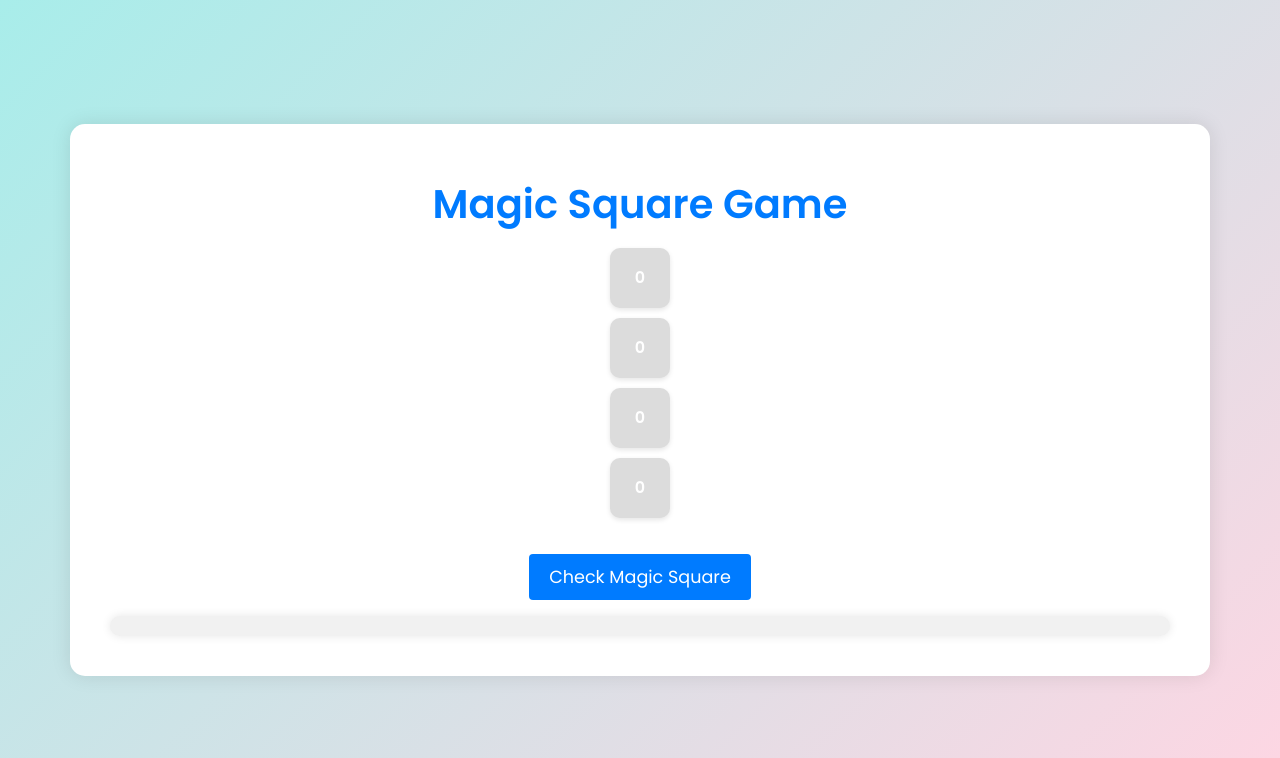
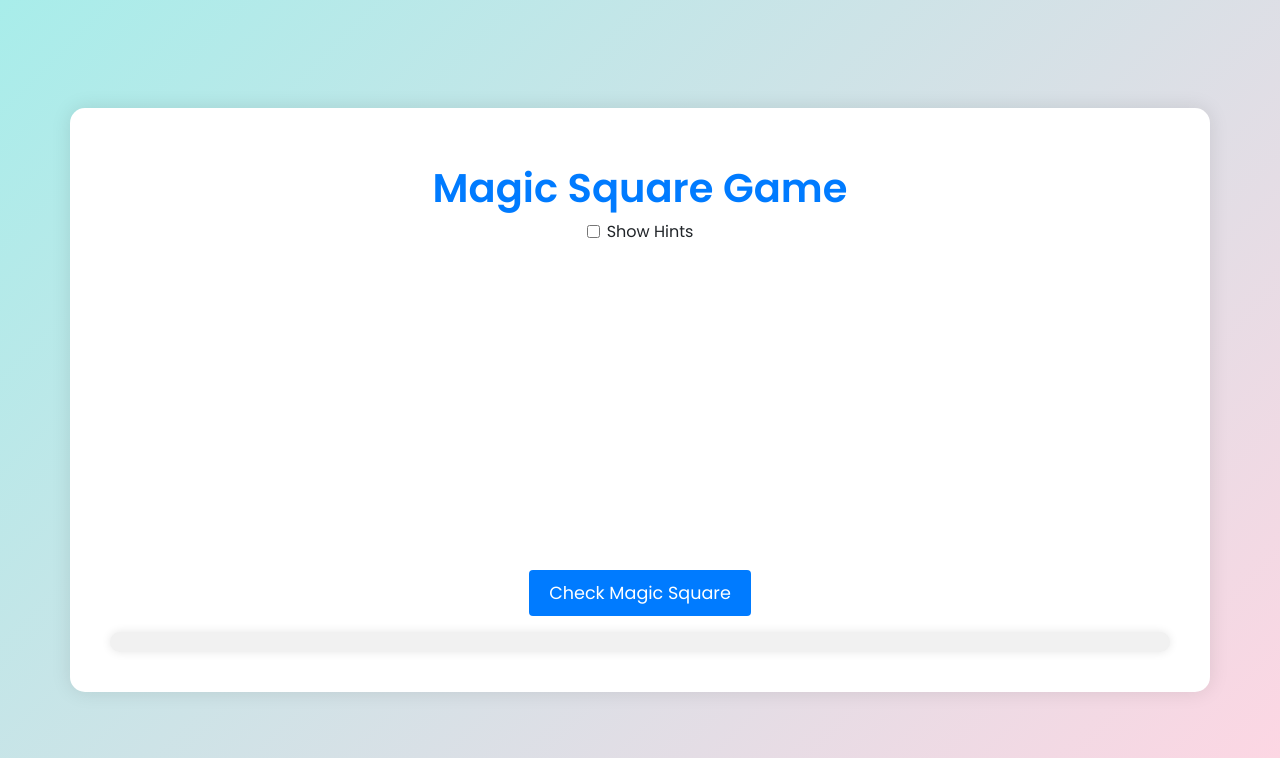
Before and after one commit to Shengkai-Simon/MagicSquarePython, a Flask app: template templates/magic_square.html in a window 1280 px wide. Shown: the top 758 px of the page. Run offline with Flask 3, Linux system fonts and the light colour scheme; the template is opened without the code that fills it, so the values that code supplies are empty; some libraries are stand-ins or nearby versions.

Commit message:
Add a checkbox to provide a control hint

```diff
--- a/templates/magic_square.html
+++ b/templates/magic_square.html
@@ -99,24 +99,36 @@
             font-weight: bold;
             border-radius: 10px;
             box-shadow: 0px 2px 5px rgba(0, 0, 0, 0.1);
+            transition: visibility 0.2s ease, opacity 0.2s ease;
+        }
+
+        .hidden {
+            visibility: hidden;
+            opacity: 0;
         }
     </style>
 </head>
 <body>
 <div class="container">
     <h1 class="text-center mt-3">Magic Square Game</h1>
+
+    <div class="form-check form-switch text-center mb-3">
+        <input class="form-check-input" type="checkbox" id="toggleHints" onclick="toggleHints()">
+        <label class="form-check-label" for="toggleHints">Show Hints</label>
+    </div>
+
     <div id="magic-square-container" class="magic-square-container"
          style="grid-template-columns: repeat( {{grid_columns}}, 60px);">
         <!-- Top row sums -->
-        <div class="sum-cell" id="diag-sum-1">0</div>
+        <div class="sum-cell hidden" id="diag-sum-1">0</div>
         {% for col in range(magic_square|length) %}
-            <div class="sum-cell" id="col-sum-{{ col }}">0</div>
+            <div class="sum-cell hidden" id="col-sum-{{ col }}">0</div>
         {% endfor %}
-        <div class="sum-cell" id="diag-sum-2">0</div>
+        <div class="sum-cell hidden" id="diag-sum-2">0</div>
 
         <!-- Magic square rows with left row sums and right diagonal sum -->
         {% for i in range(magic_square|length) %}
-            <div class="sum-cell" id="row-sum-{{ i }}">0</div>
+            <div class="sum-cell hidden" id="row-sum-{{ i }}">0</div>
             {% for item in magic_square[i] %}
                 {% if item == 0 %}
                     <div class="draggable editable-cell" contenteditable="true" data-missing="true"></div>
@@ -124,16 +136,17 @@
                     <div class="draggable">{{ item }}</div>
                 {% endif %}
             {% endfor %}
-            <div class="sum-cell" id="row-sum-extra-{{ i }}"></div>
+            <div class="sum-cell hidden" id="row-sum-extra-{{ i }}"></div>
         {% endfor %}
 
         <!-- Bottom row for diagonal sums -->
-        <div class="sum-cell" id="diag-sum-4">0</div>
+        <div class="sum-cell hidden" id="diag-sum-4">0</div>
         {% for col in range(magic_square|length) %}
-            <div class="sum-cell" id="col-sum-extra-{{ col }}"></div>
+            <div class="sum-cell hidden" id="col-sum-extra-{{ col }}"></div>
         {% endfor %}
-        <div class="sum-cell" id="diag-sum-3">0</div>
+        <div class="sum-cell hidden" id="diag-sum-3">0</div>
     </div>
+
     <div class="text-center">
         <button class="btn btn-primary mt-3" onclick="checkMagicSquare()">Check Magic Square</button>
     </div>
@@ -141,7 +154,18 @@
 </div>
 
 <script>
-    updateSums()
+    // Function to toggle the visibility of the hints (sum cells)
+    function toggleHints() {
+        const hintElements = document.querySelectorAll('.sum-cell');
+        hintElements.forEach(hint => {
+            hint.classList.toggle('hidden');
+        });
+        const isChecked = document.getElementById('toggleHints').checked;
+        if (isChecked){
+            updateSums()
+        }
+    }
+
     document.querySelectorAll('.editable-cell').forEach(cell => {
         cell.addEventListener('input', () => {
             updateSums();
```
